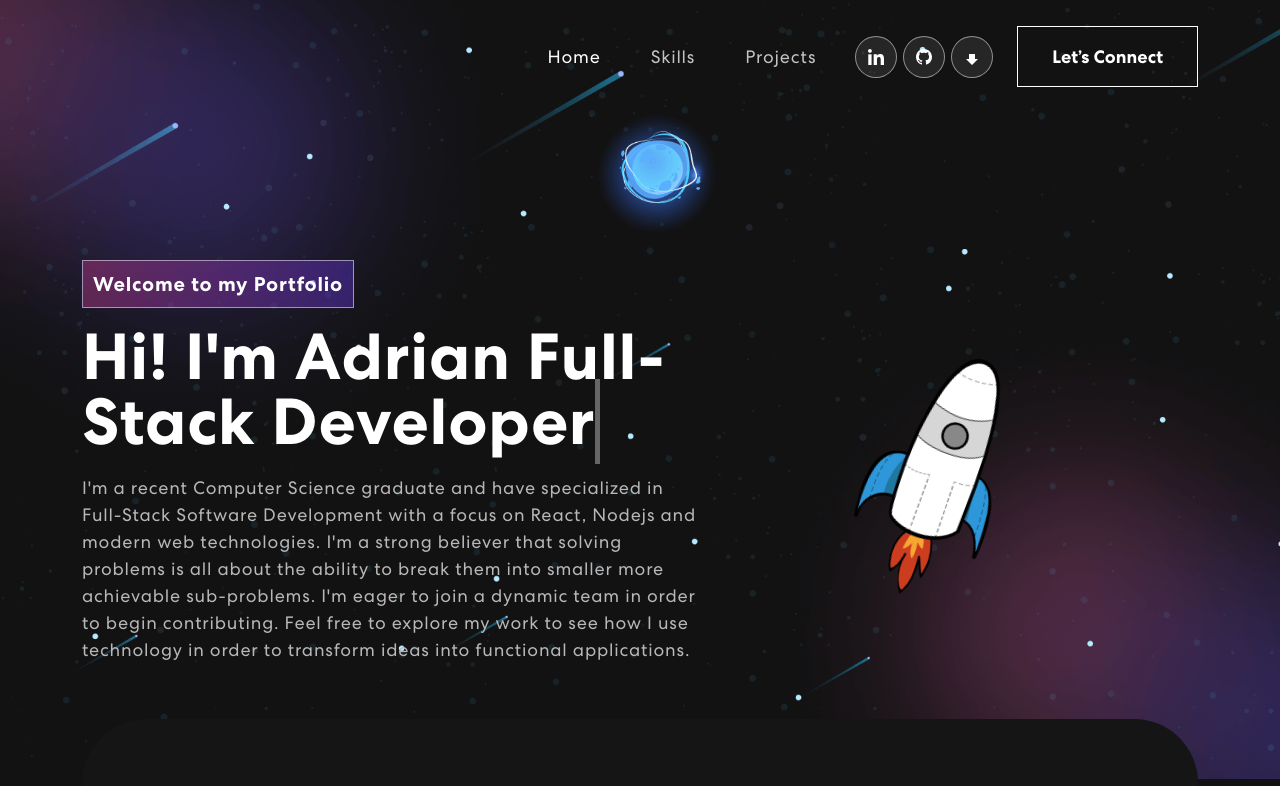
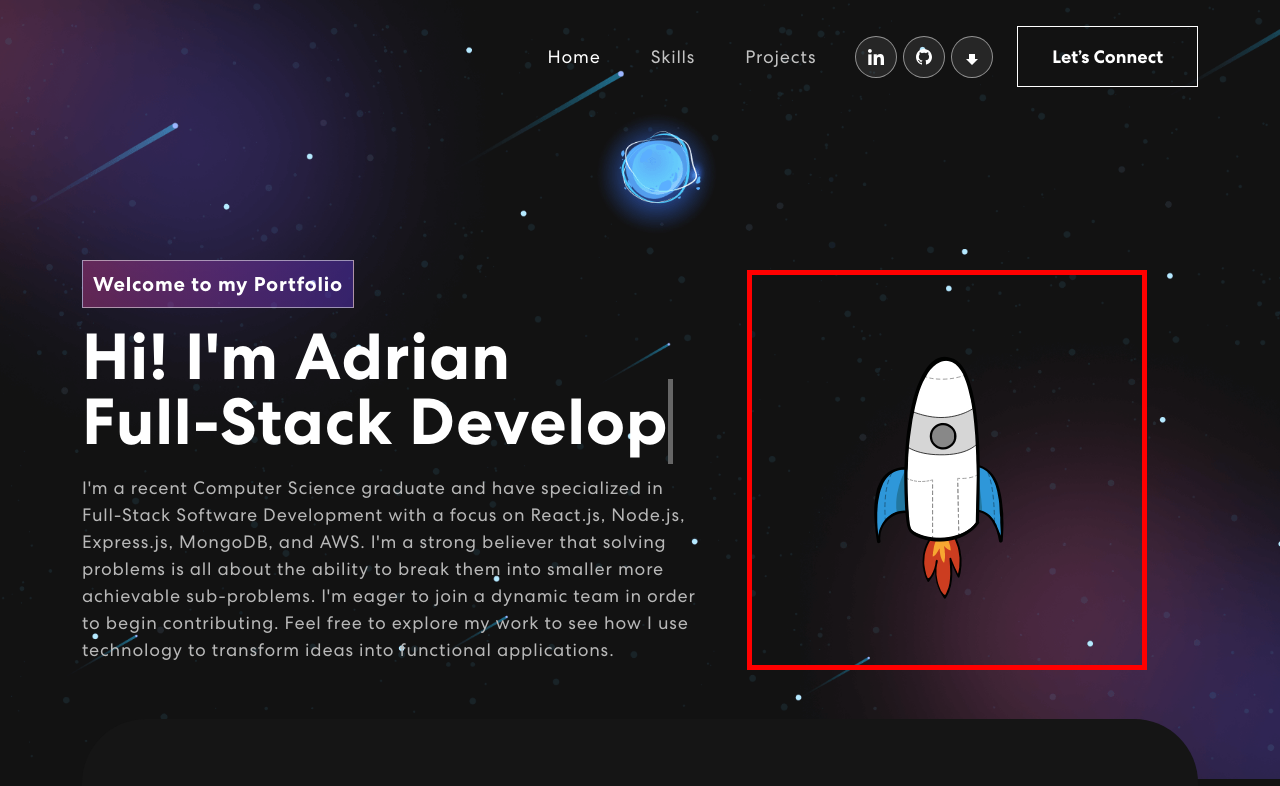
Before and after one commit to AdrianCCollier/Coding-Portfolio, a React (Create React App) app: page / in a window 1280 px wide. Shown: the top 786 px of the page. Built offline with nearby package versions, Linux system fonts and the light colour scheme.

Commit message:
Update Banner.js

```diff
--- a/src/components/Banner.js
+++ b/src/components/Banner.js
@@ -9,7 +9,7 @@ export const Banner = () => {
   const [loopNum, setLoopNum] = useState(0)
   const [isDeleting, setIsDeleting] = useState(false)
   const [text, setText] = useState('')
-  const [delta, setDelta] = useState(300 - Math.random() * 100)
+  const [delta, setDelta] = useState(175 - Math.random() * 100)
   const toRotate = [
     'Full-Stack Developer',
     'Software Engineer',
@@ -39,7 +39,7 @@ export const Banner = () => {
         preserveAspectRatio: 'xMidYMid slice',
         progressiveLoad: true,
         clearCanvas: true,
-        hideOnTransparent: true, // Ensures transparency is respected
+        hideOnTransparent: true,
       },
     })
 
@@ -65,7 +65,7 @@ export const Banner = () => {
     } else if (isDeleting && updatedText === '') {
       setIsDeleting(false)
       setLoopNum(loopNum + 1)
-      setDelta(500)
+      setDelta(175 - Math.random() * 100)
     }
   }
 
@@ -83,19 +83,19 @@ export const Banner = () => {
                 >
                   <span className="tagline">Welcome to my Portfolio</span>
                   <h1>
-                    {`Hi! I'm Adrian`}{' '}
-                    <span
-                      className="txt-rotate"
-                      dataPeriod="1000"
-                      data-rotate='[ "Full-Stack Software Developer", "React Engineer", "UI/UX Designer"]'
-                    >
+                    {`Hi! I'm Adrian`}
+                    <div className="txt-rotate" style={{ display: 'block' }}>
                       <span className="wrap">{text}</span>
-                    </span>
+                    </div>
                   </h1>
                   <p>
-                    I'm a recent Computer Science graduate and have specialized in Full-Stack Software Development with a focus on React, Nodejs and
-                    modern web technologies. I'm a strong believer that solving problems is all about the ability to break them into smaller more achievable sub-problems. I'm eager to join a dynamic team in order to begin contributing.
-                    Feel free to explore my work to see how I use technology in order to transform
+                    I'm a recent Computer Science graduate and have specialized
+                    in Full-Stack Software Development with a focus on React.js,
+                    Node.js, Express.js, MongoDB, and AWS. I'm a strong believer
+                    that solving problems is all about the ability to break them
+                    into smaller more achievable sub-problems. I'm eager to join
+                    a dynamic team in order to begin contributing. Feel free to
+                    explore my work to see how I use technology to transform
                     ideas into functional applications.
                   </p>
                 </div>
@@ -113,8 +113,12 @@ export const Banner = () => {
                   style={{
                     height: 400,
                     width: 400,
-                    transform: 'rotate(290deg)', // Rotates the animation 90 degrees clockwise
-                    transformOrigin: 'center center', // Sets the center of the element as the point of rotation
+                    border: '5px solid red',
+                    transform: 'rotate(270deg)',
+                    display: 'flex',
+                    justifyContent: 'center',
+                    alignItems: 'center',
+                    transformOrigin: 'center center',
                   }}
                 />
               )}
```
